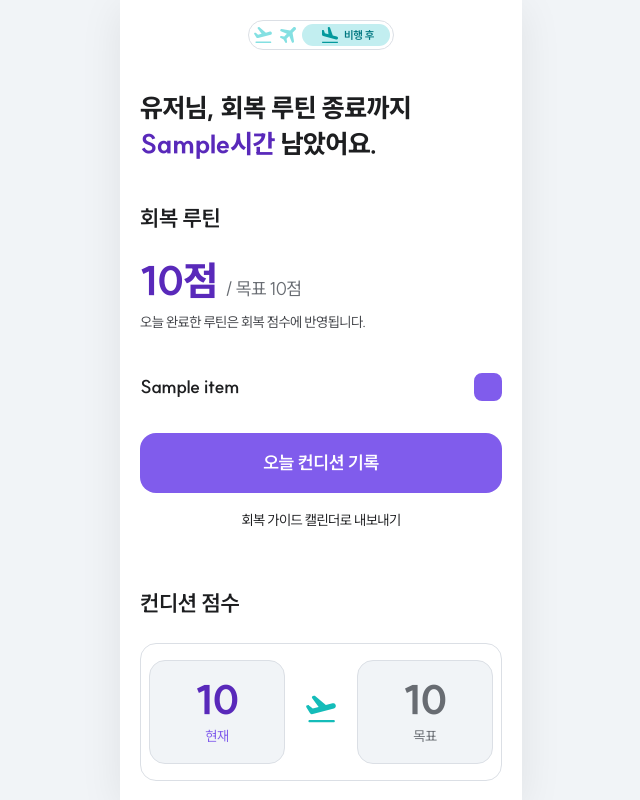
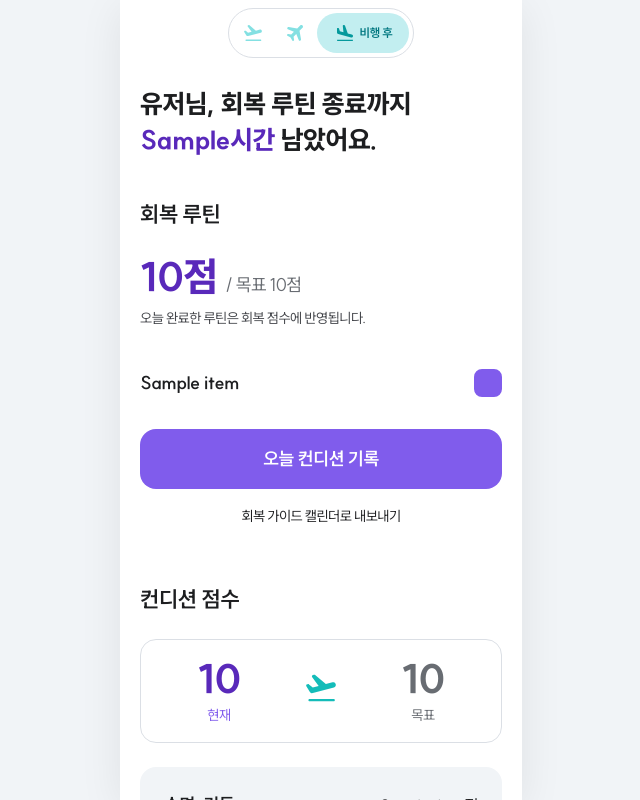
Before and after one commit to THRIVE-Hackathon/THRIVE-Backend, a Django app: template templates/recovery/plan.html in a window 1280 px wide. Shown: the whole page, without its empty margins (319-959 px from the left). Run offline with Django 5.2, Linux system fonts and the light colour scheme; the template is opened without the code that fills it: most values are stand-ins (such as "Sample title", 1, 10 or a date in 2020).

Commit message:
fix: 비행 중-후 화면 구조 수정

```diff
--- a/templates/recovery/plan.html
+++ b/templates/recovery/plan.html
@@ -3,7 +3,75 @@
 
 {% block title %}회복 계획 - THRIVE{% endblock %}
 
-{% block content %}
+{% block extra_css %}
+<style>
+  /* ============================================================
+   * [비행 후 전용 복구 CSS]
+   * base.html 은 record.css / mypage.css 를 전역 로드하는데,
+   * 이들이 home.css 의 공용 클래스(stage-tab / score-compare /
+   * calc-toggle / disclaimer)를 뒤에서 재정의(덮어씀)한다.
+   * 정적 프론트(main-done.html)는 record/mypage.css 를 로드하지
+   * 않아 정상이지만, base 를 상속하면 깨지므로 이 페이지에서만
+   * home.css 의도대로 되돌린다. (공유 CSS 미수정 원칙 유지)
+   * extra_css 는 base 에서 가장 마지막에 로드되어 우선순위가 가장 높다.
+   * ============================================================ */
+
+  /* [상단 헤더] 여정 단계 탭 — record.css 가 22px·회색으로 축소시킨 것을 복구 */
+  .stage-tab { margin: 8px auto; gap: 2px; padding: 4px; }
+  .stage-tab__item {
+    height: 40px; padding: 6px 8px;
+    color: var(--color-cyan-200);
+    font-size: var(--fs-caption-1); font-weight: 400;
+  }
+  .stage-tab__item:not(.is-active) {
+    width: auto; height: 40px; padding: 6px 8px;
+    color: var(--color-cyan-200);
+  }
+  .stage-tab__item.is-active {
+    padding: 0 16px;
+    background: var(--color-cyan-100);
+    color: var(--color-cyan-600);
+    font-size: var(--fs-caption-1);
+  }
+
+  /* [컨디션 점수 카드] record.css .score-compare / __col 이 '내부 박스 2개'로
+     바꿔버린 것을 home.css 의 단일 카드(현재→목표) 디자인으로 복구 */
+  .score-compare {
+    display: grid;
+    grid-template-columns: 1fr auto 1fr;
+    align-items: center;
+    gap: var(--space-3);
+    padding: var(--space-4) var(--space-2);
+    background: var(--color-surface);
+    border: 1px solid var(--color-border);
+    border-radius: var(--radius-lg);
+  }
+  .score-compare__col {
+    flex: initial;
+    background: none;
+    border: 0;
+    border-radius: 0;
+    padding: 0;
+    text-align: center;
+  }
+
+  /* [하단 토글] record.css 가 summary::after 로 '▾' 를 추가로 주입해 화살표가
+     2개로 겹치던 것을 제거하고, home.css 의 __chevron(svg 아이콘)만 남긴다 */
+  .calc-toggle summary::after { content: none; }
+  .calc-toggle .calc-toggle__summary { color: var(--color-text-muted); padding: 0; }
+
+  /* [하단 문구 아이콘] disclaimer 아이콘 크기 복구(14px) */
+  .disclaimer { align-items: flex-start; }
+  .disclaimer__icon { width: 14px; height: 14px; }
+</style>
+{% endblock %}
+
+{% comment %}
+  [상단 헤더] 여정 단계 탭을 app_header 블록에 배치.
+  → base 구조상 .app 의 직속 자식(스크롤 본문 .app__body 바깥)이 되어
+    정적 시안처럼 상단에 고정된 밴드로 렌더된다.
+{% endcomment %}
+{% block app_header %}
 <nav class="stage-tab" aria-label="여정 단계">
   <span class="stage-tab__item" aria-label="비행 전">
     <span class="svg-icon svg-icon--flight" aria-hidden="true"></span>
@@ -16,7 +84,9 @@
     <span>비행 후</span>
   </span>
 </nav>
+{% endblock %}
 
+{% block content %}
 <h1 class="home-greeting text-title-1">
   <span>{{ request.user.profile.nickname|default:"유저" }}</span>님, 회복 루틴 종료까지<br>
   <span class="home-greeting__accent"><span data-remaining-hours>{{ remaining_hours }}</span>시간</span>
@@ -87,19 +157,19 @@
   <div class="factor-card">
     <div class="factor">
       <div class="factor__head"><span class="factor__label">수면·리듬</span><span class="factor__delta">{{ trip.score_breakdown.sleep }}점</span></div>
-      <div class="bar"><span class="bar__fill" style="width: 62%"></span></div>
+      <div class="bar"><span class="bar__fill" style="width: {{ trip.score_breakdown.sleep_pct|default:62 }}%"></span></div>
     </div>
     <div class="factor">
       <div class="factor__head"><span class="factor__label">순환</span><span class="factor__delta">{{ trip.score_breakdown.circulation }}점</span></div>
-      <div class="bar"><span class="bar__fill" style="width: 90%"></span></div>
+      <div class="bar"><span class="bar__fill" style="width: {{ trip.score_breakdown.circulation_pct|default:90 }}%"></span></div>
     </div>
     <div class="factor">
       <div class="factor__head"><span class="factor__label">수분</span><span class="factor__delta">{{ trip.score_breakdown.hydration }}점</span></div>
-      <div class="bar"><span class="bar__fill" style="width: 78%"></span></div>
+      <div class="bar"><span class="bar__fill" style="width: {{ trip.score_breakdown.hydration_pct|default:78 }}%"></span></div>
     </div>
     <div class="factor">
       <div class="factor__head"><span class="factor__label">피부</span><span class="factor__delta">{{ trip.score_breakdown.skin }}점</span></div>
-      <div class="bar"><span class="bar__fill" style="width: 84%"></span></div>
+      <div class="bar"><span class="bar__fill" style="width: {{ trip.score_breakdown.skin_pct|default:84 }}%"></span></div>
     </div>
   </div>
 
@@ -115,7 +185,11 @@
 </section>
 
 <p class="disclaimer">
-  <span class="disclaimer__icon svg-icon svg-icon--guide" aria-hidden="true"></span>
+  <svg class="disclaimer__icon" viewBox="0 0 24 24" fill="none" aria-hidden="true">
+    <circle cx="12" cy="12" r="9" stroke="currentColor" stroke-width="2"/>
+    <path d="M12 11v5" stroke="currentColor" stroke-width="2" stroke-linecap="round"/>
+    <circle cx="12" cy="8" r="1" fill="currentColor"/>
+  </svg>
   <span>이 점수는 여정 정보 기반 참고 지표입니다. 의학적 진단이 아니며 개인 건강 상태에 따라 실제 회복 정도는 다를 수 있습니다.</span>
 </p>
 {% endblock %}
```
Also changed, not shown: templates/recovery/inflight_check.html (+73 -31 lines), templates/recovery/ing_score.html (+4 -4 lines).
